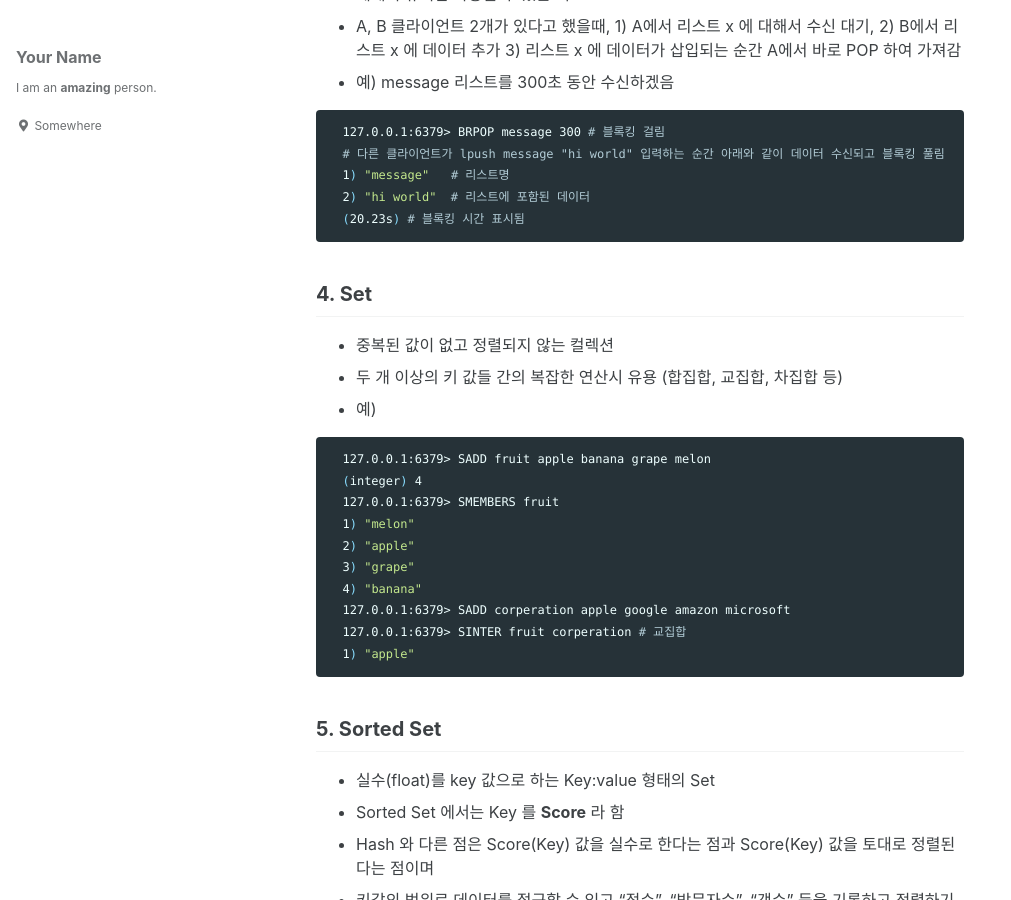
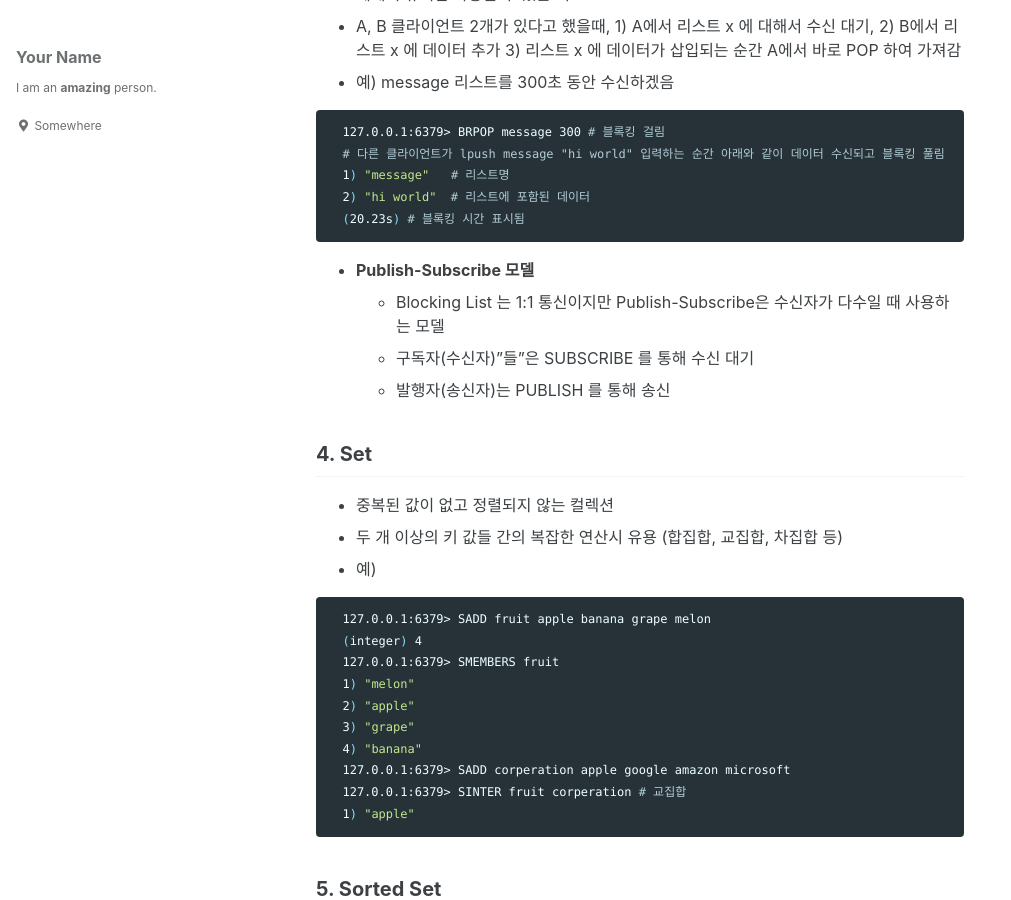
Before and after one commit to copper-light/ghhdh.github.io, a Jekyll site: the page built from _posts/2020-08-13-Redis.md, in a window 1280 px wide and 900 px high, scrolled down 3203 px. Shown: the whole window, without its empty margins (0-1011 px from the left). Built offline with Jekyll 4.4.1, drawn with Linux system fonts in a browser that asks for light colours; cached includes are drawn as plain includes.

Commit message:
Update 2020-08-13-Redis.md

```diff
--- a/_posts/2020-08-13-Redis.md
+++ b/_posts/2020-08-13-Redis.md
@@ -132,6 +132,12 @@ published: true
   (20.23s) # 블록킹 시간 표시됨
   ~~~
 
+  - **Publish-Subscribe 모델**
+    - Blocking List 는 1:1 통신이지만 Publish-Subscribe은 수신자가 다수일 때 사용하는 모델
+    - 구독자(수신자)"들"은 SUBSCRIBE 를 통해 수신 대기
+    - 발행자(송신자)는 PUBLISH 를 통해 송신
+
+
 ## 4. Set
   - 중복된 값이 없고 정렬되지 않는 컬렉션
   - 두 개 이상의 키 값들 간의 복잡한 연산시 유용 (합집합, 교집합, 차집합 등)
```
